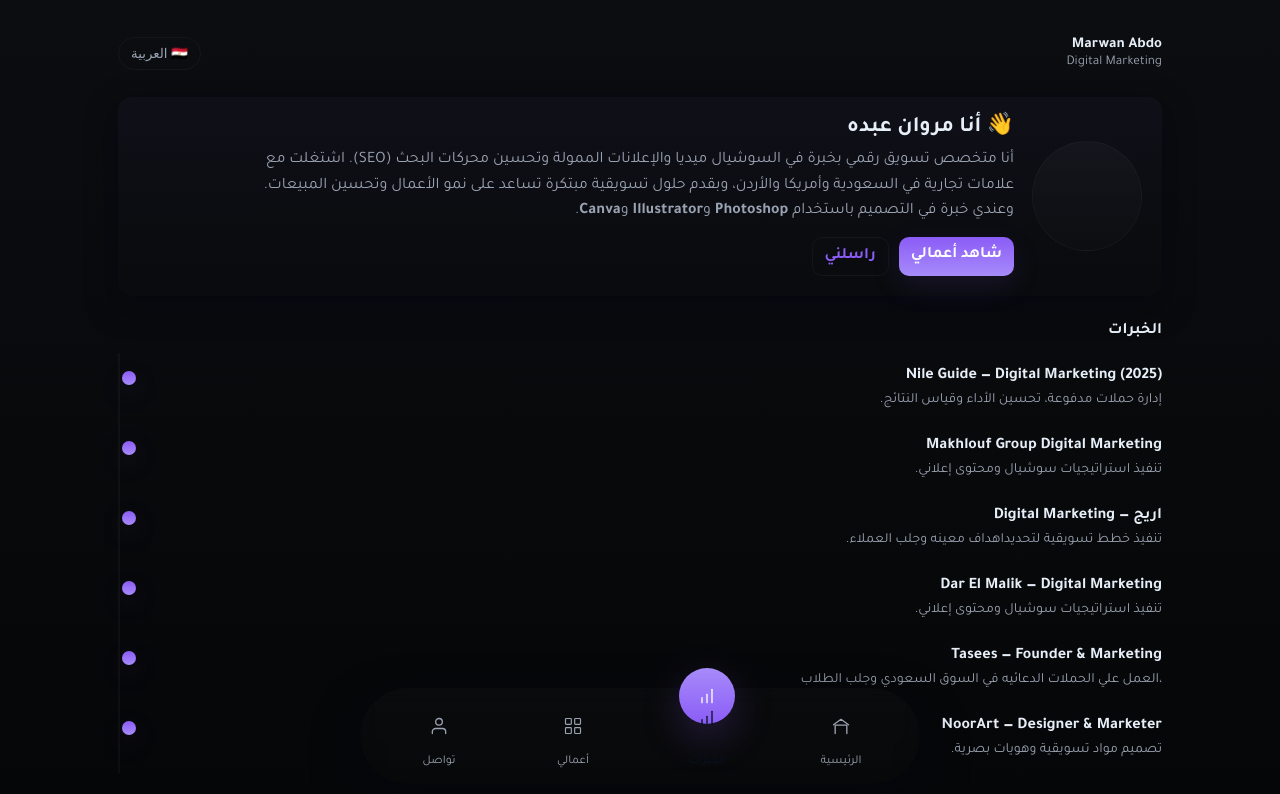
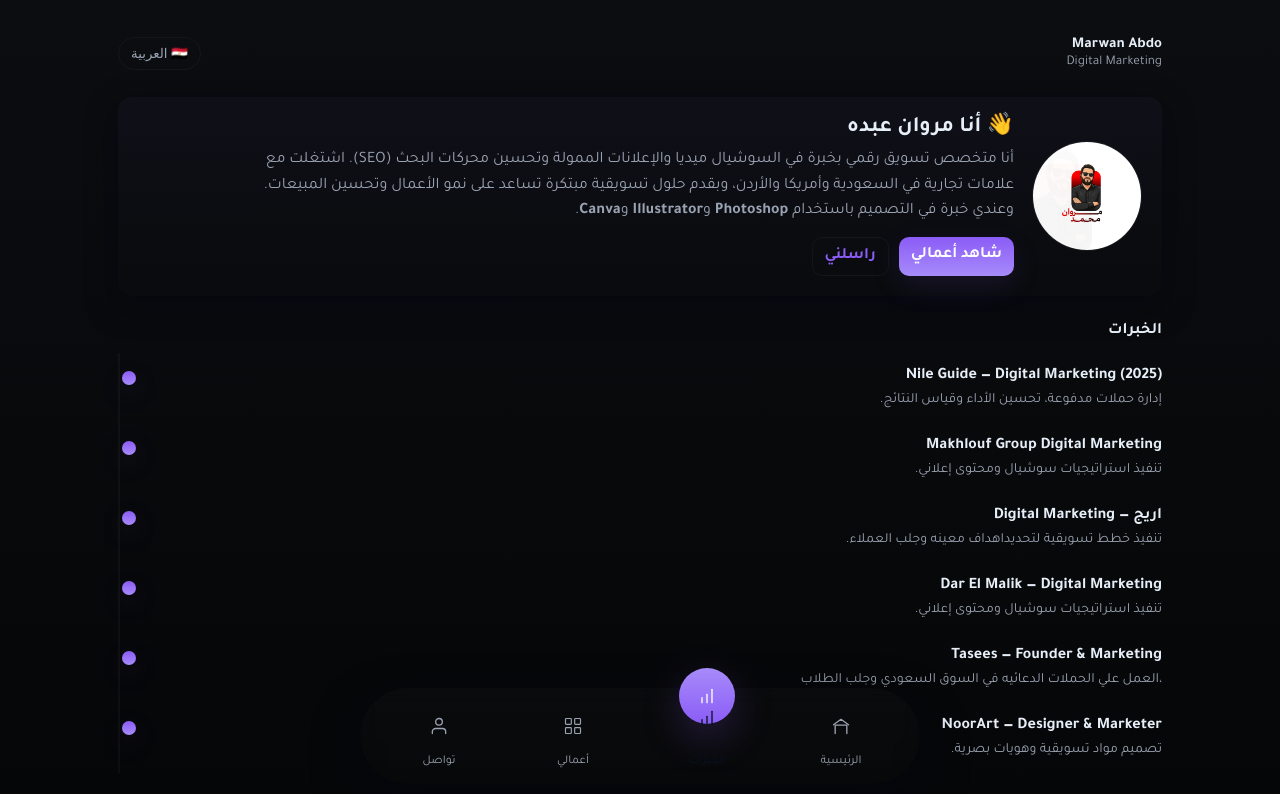
Before and after one commit to aizhari1/Marwan_mohammed_-digital-marketing-, a plain HTML site: page index (2).html in a window 1280 px wide. Shown: the top 794 px of the page. Drawn offline with Linux system fonts and the light colour scheme.

Commit message:
Update index (2).html

```diff
--- a/index (2).html
+++ b/index (2).html
@@ -120,7 +120,7 @@
     <section id="home" class="hero" aria-label="About">
       <div class="avatar" aria-hidden="true">
         <!-- put your logo image as logo_marwan.png in the same folder to show -->
-        <img src="/1758389862705.jpg" alt="لوغو مروان" onerror="this.style.display='none'">
+        <img src="T401763465674001.png" alt="لوغو مروان" onerror="this.style.display='none'">
       </div>
 
       <div class="content">
```
